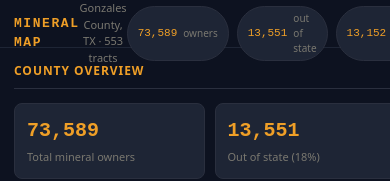
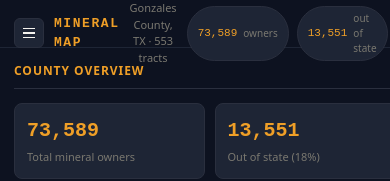
Before and after one commit to joshhjackman-blip/mineral-scout, a Next.js app: page / in a window 390 px wide. Shown: the top 181 px of the page. Built offline with nearby package versions, Linux system fonts and the light colour scheme; no server answers; the database is empty.

Commit message:
Add header hamburger menu for Map and CRM
Co-authored-by: joshhjackman-blip <joshhjackman-blip@users.noreply.github.com>

```diff
--- /dev/null
+++ b/app/crm/page.tsx
@@ -0,0 +1,34 @@
+'use client'
+
+export default function CrmPage() {
+  return (
+    <div
+      style={{
+        minHeight: '100vh',
+        background: '#0D1220',
+        color: '#F5F3EE',
+        display: 'flex',
+        alignItems: 'center',
+        justifyContent: 'center',
+        fontFamily: 'system-ui, sans-serif',
+      }}
+    >
+      <div style={{ textAlign: 'center' }}>
+        <div
+          style={{
+            color: '#EF9F27',
+            fontFamily: 'monospace',
+            fontSize: 16,
+            letterSpacing: '0.12em',
+            marginBottom: 8,
+          }}
+        >
+          CRM & PIPELINE
+        </div>
+        <div style={{ color: '#7A7870', fontSize: 12 }}>
+          Deal management page is available here.
+        </div>
+      </div>
+    </div>
+  )
+}
--- a/app/page.tsx
+++ b/app/page.tsx
@@ -142,6 +142,7 @@ export default function Home() {
   const [showOwners, setShowOwners] = useState(true)
   const [ownerTypeFilter, setOwnerTypeFilter] = useState<'all' | 'individual' | 'trust' | 'company'>('all')
   const [skipTracing, setSkipTracing] = useState<string | null>(null)
+  const [navMenuOpen, setNavMenuOpen] = useState(false)
 
   const handleSkipTrace = (ownerName: string) => {
     setSkipTracing(ownerName)
@@ -283,11 +284,96 @@ export default function Home() {
           minHeight: 48,
           borderBottom: '0.5px solid #1E2535',
           display: 'grid',
-          gridTemplateColumns: '1fr 1fr 1fr',
+          gridTemplateColumns: 'auto 1fr 1fr 1fr',
           alignItems: 'center',
           padding: '0 14px',
+          columnGap: 10,
         }}
       >
+        <div style={{ position: 'relative' }}>
+          <button
+            onClick={() => setNavMenuOpen((prev) => !prev)}
+            style={{
+              width: 30,
+              height: 30,
+              borderRadius: 6,
+              border: '0.5px solid #2A2F3E',
+              background: '#1E2535',
+              color: '#F5F3EE',
+              display: 'flex',
+              alignItems: 'center',
+              justifyContent: 'center',
+              cursor: 'pointer',
+              padding: 0,
+            }}
+            aria-label="Open navigation menu"
+          >
+            <span
+              style={{
+                display: 'inline-flex',
+                flexDirection: 'column',
+                gap: 3,
+                width: 12,
+              }}
+            >
+              <span style={{ display: 'block', height: 1.5, background: '#F5F3EE' }} />
+              <span style={{ display: 'block', height: 1.5, background: '#F5F3EE' }} />
+              <span style={{ display: 'block', height: 1.5, background: '#F5F3EE' }} />
+            </span>
+          </button>
+          {navMenuOpen && (
+            <div
+              style={{
+                position: 'absolute',
+                top: 36,
+                left: 0,
+                zIndex: 1200,
+                background: '#1E2535',
+                border: '0.5px solid #2A2F3E',
+                borderRadius: 8,
+                minWidth: 140,
+                overflow: 'hidden',
+                boxShadow: '0 8px 20px rgba(0,0,0,0.35)',
+              }}
+            >
+              <button
+                onClick={() => {
+                  window.location.href = '/'
+                }}
+                style={{
+                  width: '100%',
+                  textAlign: 'left',
+                  background: 'transparent',
+                  border: 'none',
+                  color: '#F5F3EE',
+                  fontSize: 12,
+                  padding: '10px 12px',
+                  cursor: 'pointer',
+                }}
+              >
+                Map
+              </button>
+              <button
+                onClick={() => {
+                  window.location.href = '/crm'
+                }}
+                style={{
+                  width: '100%',
+                  textAlign: 'left',
+                  background: 'transparent',
+                  border: 'none',
+                  color: '#F5F3EE',
+                  fontSize: 12,
+                  padding: '10px 12px',
+                  cursor: 'pointer',
+                  borderTop: '0.5px solid #2A2F3E',
+                }}
+              >
+                CRM
+              </button>
+            </div>
+          )}
+        </div>
         <div
           style={{
             color: '#EF9F27',
```
